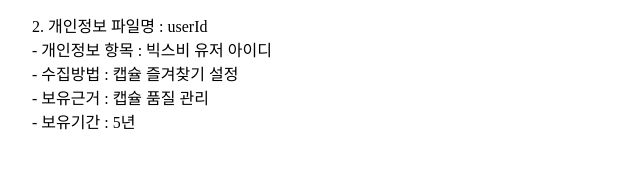
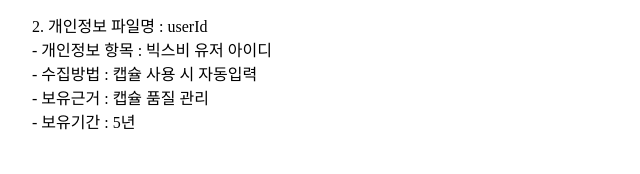
Before and after one commit to starjoon/nCoV-KR, a plain HTML site: page index.html in a window 1280 px wide. Shown: the part 626-800 px from the top of the page, 96-736 px from the left. Drawn offline with Linux system fonts and the light colour scheme.

Commit message:
Update index.html

```diff
--- a/index.html
+++ b/index.html
@@ -21,7 +21,7 @@
         </br>
         <p class='lh6 bs4'><strong>2. 개인정보 파일 현황</br></strong></p>
         <p class='ls2'>1. 개인정보 파일명 : 개인위치정보</br> - 개인정보 항목 : 개인위치정보</br> - 수집방법 : 캡슐 사용 시 자동입력</br> - 보유근거 : 캡슐 품질 관리</br> - 보유기간 : 5년</p>
-        <p class='ls2'>2. 개인정보 파일명 : userId</br> - 개인정보 항목 : 빅스비 유저 아이디</br> - 수집방법 : 캡슐 즐겨찾기 설정</br> - 보유근거 : 캡슐 품질 관리</br> - 보유기간 : 5년</p>
+        <p class='ls2'>2. 개인정보 파일명 : userId</br> - 개인정보 항목 : 빅스비 유저 아이디</br> - 수집방법 : 캡슐 사용 시 자동입력</br> - 보유근거 : 캡슐 품질 관리</br> - 보유기간 : 5년</p>
         </br>
         </br>
         <p class='lh6 bs4'><strong>3. 개인정보의 처리 및 보유 기간</strong></br>
```
